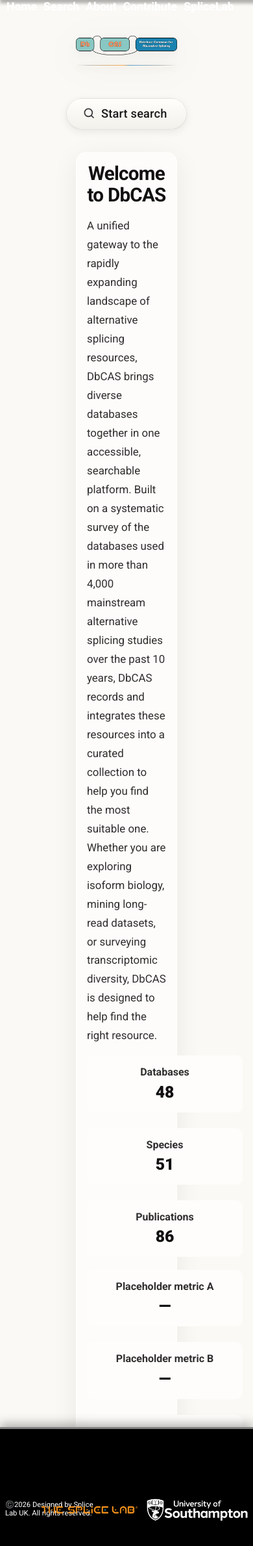
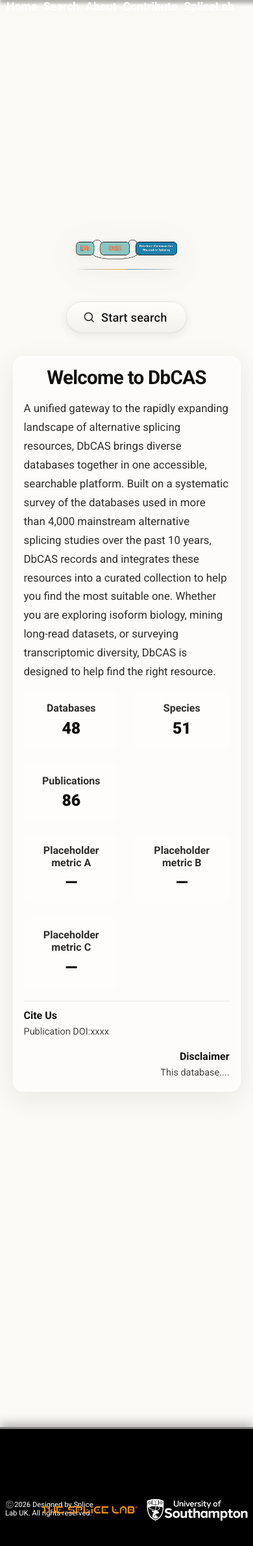
Before and after one commit to 1413362251/DbCAS, a Python web app: template Programmes/web/templates/home.html in a window 390 px wide. Shown: the part 75-2454 px from the top of the page at 65% size. Run offline with Jinja, Linux system fonts and the light colour scheme; the template is opened without the code that fills it, so the values that code supplies are empty.

Commit message:
style: tighten homepage hero spacing and card layout
Improve homepage visual balance by narrowing the search frame, widening the hero panel, and making statistic cards use a stable responsive grid.

Made-with: Cursor

```diff
--- a/Programmes/web/static/css/styles.css
+++ b/Programmes/web/static/css/styles.css
@@ -19,7 +19,7 @@
   /* Search strip: same corner radius on outer card, gradient frame, and button */
   --search-ui-radius: 2rem;
   /* Gradient ring thickness around the typing field (nested radius = outer − pad) */
-  --search-frame-pad: 1rem;
+  --search-frame-pad: 0.55rem;
   --search-input-radius: max(0.28rem, calc(var(--search-ui-radius) - var(--search-frame-pad)));
 }
 
@@ -208,7 +208,7 @@ body.page-search .main-content {
     display: flex;
     align-items: center;
     width: 40%;
-    height: 46%;
+    height: 56%;
 }
 #search-example{
     width: 60%;
@@ -361,6 +361,10 @@ body.page-contribute .statistic--about {
 
 .statistic-welcome--about > p + p {
     margin-top: 1.1rem;
+}
+
+.statistic-welcome--about {
+    width: min(960px, 90vw);
 }
 
 a.contribute-email {
@@ -569,7 +573,7 @@ a.contribute-email:hover {
     display: flex;
     flex-direction: column;
     align-items: stretch;
-    width: var(--home-hero-width);
+    width: min(1120px, 90vw);
     max-width: none;
     margin-inline: auto;
     padding: clamp(1rem, 2.2vw, 1.65rem) clamp(1rem, 2.8vw, 1.75rem);
@@ -613,7 +617,7 @@ a.contribute-email:hover {
 .statistic-welcome-card-container {
     display: grid;
     width: 100%;
-    grid-template-columns: repeat(auto-fit, minmax(240px, 1fr));
+    grid-template-columns: repeat(3, minmax(0, 1fr));
     gap: 1.5rem;
     align-items: stretch;
 }
@@ -687,6 +691,12 @@ a.contribute-email:hover {
     font-size: clamp(0.9rem, 0.35vw + 0.82rem, 1rem);
     line-height: 1.55;
     color: #444;
+}
+
+@media (max-width: 1280px) {
+  .statistic-welcome-card-container {
+    grid-template-columns: repeat(2, minmax(0, 1fr));
+  }
 }
 
 .footer {
```
